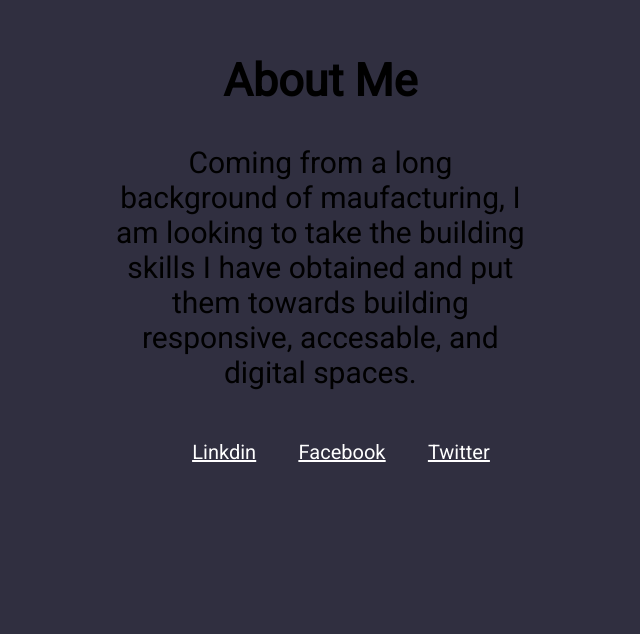
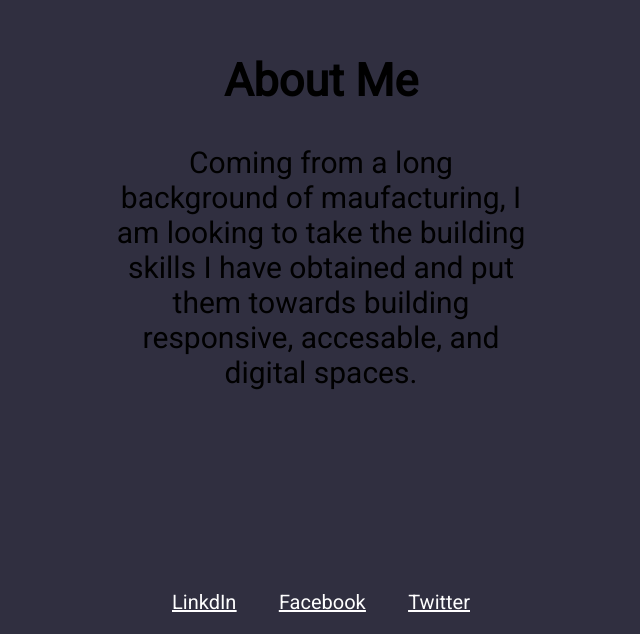
Before and after one commit to dkcook90/DU-HW2-Portfolio, a plain HTML site: page index.html in a window 1280 px wide. Shown: the part 934-1568 px from the top of the page, without its empty margins (319-959 px from the left). Before the commit the page ends 1418 px from the top, so only its background shows below. Drawn offline with Linux system fonts and the light colour scheme.

Commit message:
adjusted positions of about me and social media divs as well as linked up social media link

```diff
--- a/index.html
+++ b/index.html
@@ -88,9 +88,9 @@
         <div id="SocialMedia">
 
             <ul>
-                <li><a href="">Linkdin</a></li>
-                <li><a href="">Facebook</a></li>
-                <li><a href="">Twitter</a></li>
+                <li><a href="https://www.linkedin.com/in/donald-cook-4aa46813b/">LinkdIn</a></li>
+                <li><a href="https://www.facebook.com/donniekong64/">Facebook</a></li>
+                <li><a href="https://twitter.com/fonleold">Twitter</a></li>
             </ul>
 
         </div>
--- a/style.css
+++ b/style.css
@@ -49,7 +49,7 @@ main {
 }
 
 article {
-    margin-bottom: 5rem;
+    margin-bottom: 20rem;
 }
 
 footer {
@@ -86,7 +86,6 @@ footer {
 .AboutMe {
     text-align: center;
     font-size: 3rem;
-    width: 33.3%;
     margin: 0 33.3%;
 }
 
@@ -124,6 +123,7 @@ footer {
 
 #SocialMedia ul {
     list-style: none;
+    padding: 0%;
 }
 
 #SocialMedia ul li {
```
